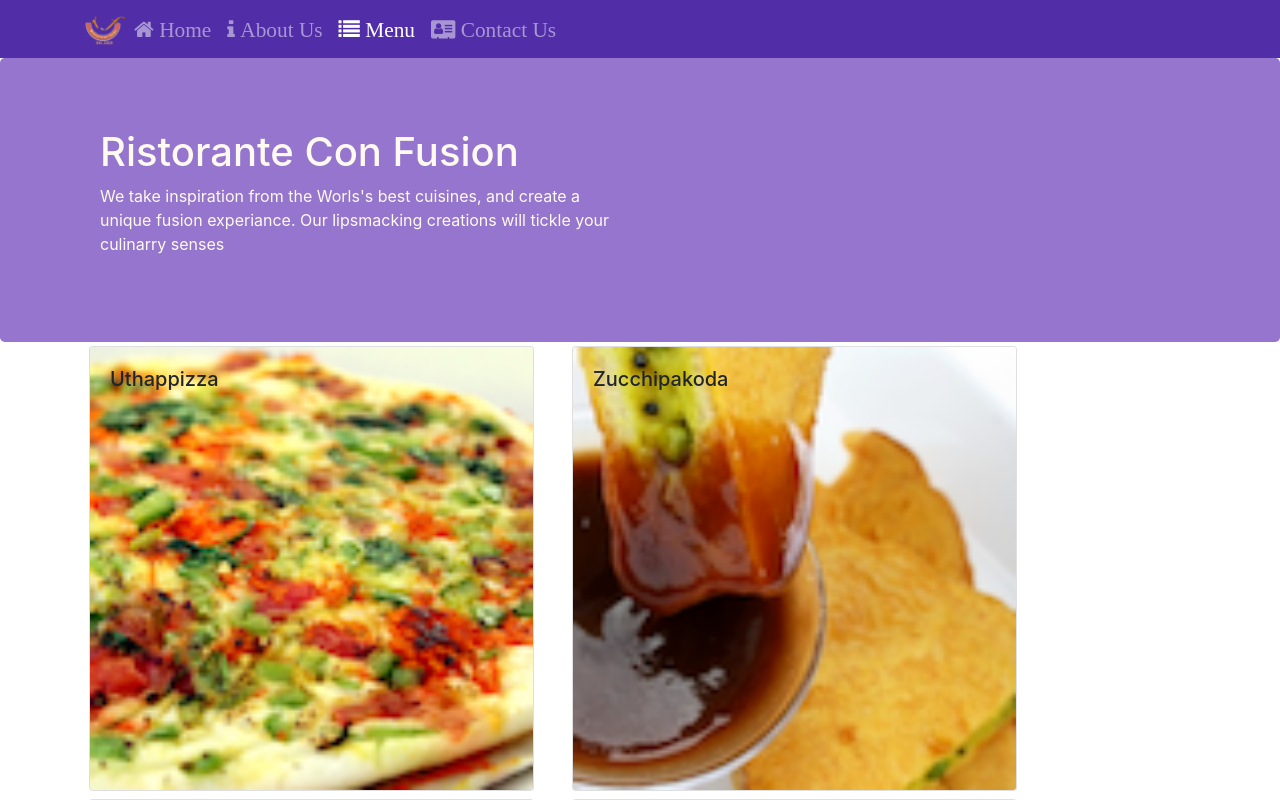
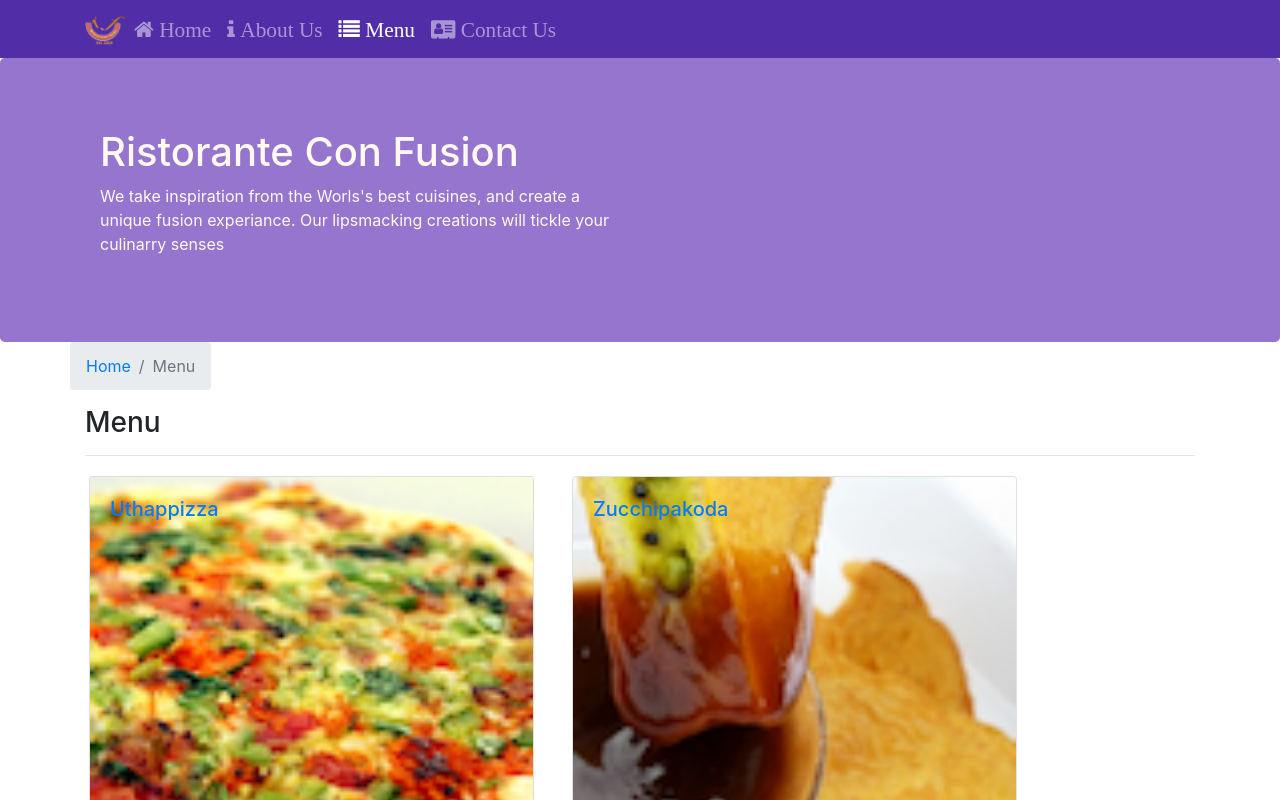
Before and after one commit to arkarn04/confusion, a React (Create React App) app: page /menu in a window 1280 px wide. Shown: the top 800 px of the page. Built offline with nearby package versions, Linux system fonts and the light colour scheme.

Commit message:
Single Page Applications Part 2

```diff
--- a/src/components/ContactComponent.js
+++ b/src/components/ContactComponent.js
@@ -1,9 +1,20 @@
 import React from 'react';
-
+import { Breadcrumb, BreadcrumbItem } from 'reactstrap';
+import { Link } from 'react-router-dom';
 
 function Contact(props) {
     return(
         <div className="container">
+            <div className="row">
+                <Breadcrumb>
+                    <BreadcrumbItem><Link to="/home">Home</Link> </BreadcrumbItem>
+                    <BreadcrumbItem active>Contact Us </BreadcrumbItem>
+                </Breadcrumb>
+                <div className="col-12">
+                    <h3>Menu</h3>
+                    <hr />
+                </div>
+            </div>
             <div className="row row-content">
                 <div className="col-12">
                 <h3>Location Information</h3>
--- a/src/components/DishDetailComponent.js
+++ b/src/components/DishDetailComponent.js
@@ -1,6 +1,7 @@
 import React from 'react'
-import { Card, CardImg, CardText, CardBody, CardTitle } from 'reactstrap'
+import { Card, CardImg, CardText, CardBody, CardTitle, Breadcrumb, BreadcrumbItem } from 'reactstrap'
 import moment from 'moment'
+import { Link } from 'react-router-dom'
 
 
 
@@ -49,8 +50,18 @@
             return(
                 <div className="container">
                     <div className="row">
+                        <Breadcrumb>
+                            <BreadcrumbItem><Link to="/menu">Menu</Link> </BreadcrumbItem>
+                            <BreadcrumbItem active>{props.dish.name} </BreadcrumbItem>
+                        </Breadcrumb>
+                        <div className="col-12">
+                            <h3>{props.dish.name} </h3>
+                            <hr />
+                        </div>
+                    </div>
+                    <div className="row">
                         <RenderDish dish={props.dish} />
-                        <RenderComments comments={props.dish.comments} />
+                        <RenderComments comments={props.comments} />
                     </div>
                 </div>
 
--- a/src/components/MainComponent.js
+++ b/src/components/MainComponent.js
@@ -27,6 +27,15 @@
 
   render(){
 
+    const DishWithId = ({match}) => {
+      return(
+        <DishDetail dish={this.state.dishes.filter(dish => dish.id === parseInt(match.params.dishId,10))[0]}
+          comments={this.state.comments.filter(comment => comment.dishId === parseInt(match.params.dishId,10))}
+        />
+      )
+    }
+
+
     const HomePage = () => {
       return(
         <Home dish={this.state.dishes.filter(dish => dish.featured)[0]}
@@ -40,6 +49,7 @@
           <Switch>
             <Route path="/home" component={HomePage} />
             <Route exact path="/menu" component={() => <Menu dishes={this.state.dishes} />} />
+            <Route path="/menu/:dishId" component={DishWithId} />
             <Route exact path="/contactus" component={Contact} />
             <Redirect to="/home" />
           </Switch>
--- a/src/components/MenuComponent.js
+++ b/src/components/MenuComponent.js
@@ -1,13 +1,16 @@
 import React from 'react'
-import { Card, CardImg, CardImgOverlay, CardTitle } from 'reactstrap'
+import { Card, CardImg, CardImgOverlay, CardTitle, Breadcrumb, BreadcrumbItem } from 'reactstrap'
+import { Link } from 'react-router-dom'
 
 function RenderMenuItem({ dish, onClick }){
     return(
-        <Card onClick={() => onClick(dish.id)} >
+        <Card>
+            <Link to={`/menu/${dish.id}`} >
             <CardImg width="100%" src={dish.image} alt={dish.name} />
             <CardImgOverlay>
                 <CardTitle>{dish.name}</CardTitle>
             </CardImgOverlay>
+            </Link>
         </Card>
     )
 }
@@ -17,13 +20,23 @@
     const menu = props.dishes.map((dish) => {
         return(
             <div key={dish.id} className="col-12 col-md-5 m-1">
-                   <RenderMenuItem dish={dish} onClick={props.onClick} />
+                   <RenderMenuItem dish={dish}/>
             </div>
         )
     });
 
     return(
         <div className="container">
+            <div className="row">
+                <Breadcrumb>
+                    <BreadcrumbItem><Link to="/home">Home</Link> </BreadcrumbItem>
+                    <BreadcrumbItem active>Menu </BreadcrumbItem>
+                </Breadcrumb>
+                <div className="col-12">
+                    <h3>Menu</h3>
+                    <hr />
+                </div>
+            </div>
             <div className="row">
                     {menu}
             </div>
```
